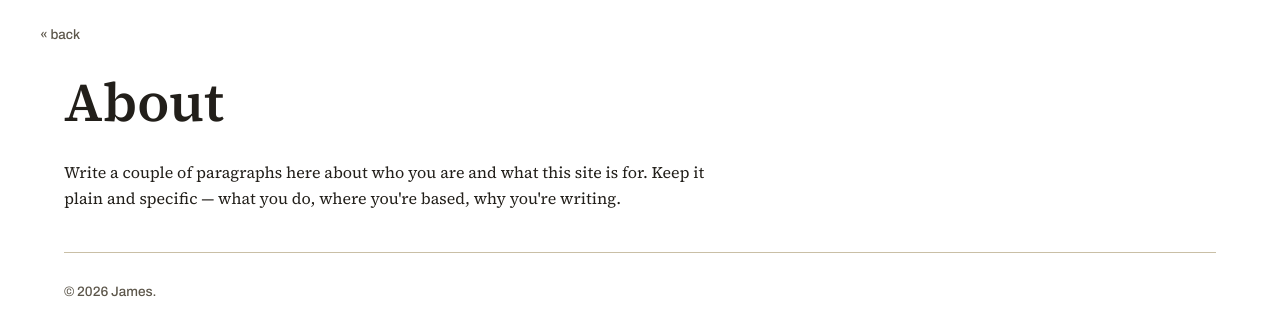
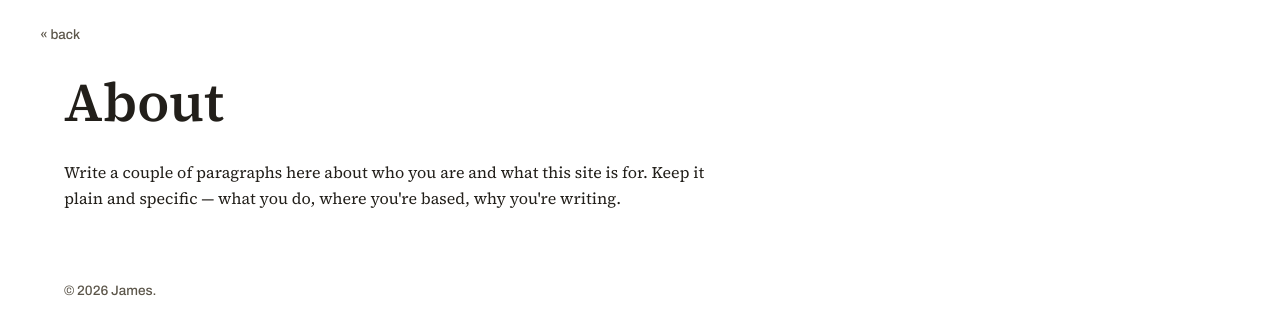
Before and after one commit to HegelianChant/jamesyancey, a Jekyll site: the page built from about.html, in a window 1280 px wide. Shown: the top 336 px of the page. Built offline with Jekyll 4.4.1, drawn with Linux system fonts in a browser that asks for light colours.

Commit message:
Update style.css

```diff
--- a/assets/css/style.css
+++ b/assets/css/style.css
@@ -35,7 +35,7 @@
   --step-4: 3.4rem;
 
   /* Layout */
-  --rule: 1px solid var(--line);
+  --rule: none;
   --content-max: 42rem;
   --nav-width: 14rem;
   --gutter: 1.5rem;
```
